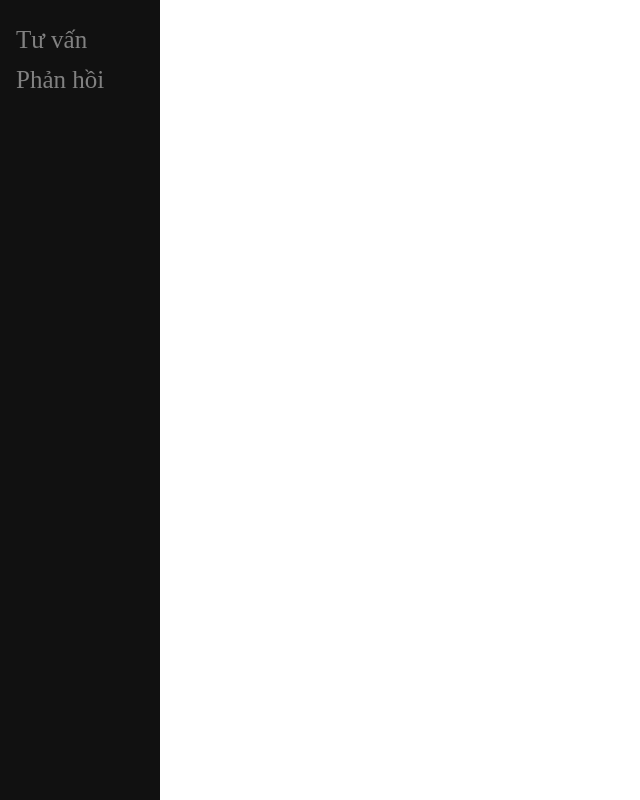
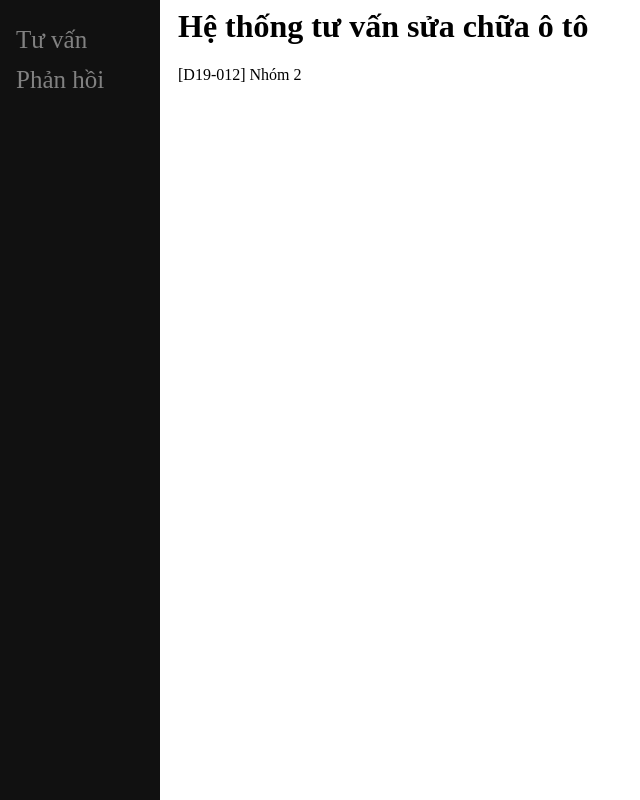
Before and after one commit to nukima/kbs-demo, a Django app: page /polls/home in a window 1280 px wide. Shown: the whole page, without its empty margins (0-640 px from the left). Run offline with Django 4.2, Linux system fonts and the light colour scheme.

Commit message:
manhnk commit

```diff
--- a/kbs-django/polls/templates/index.html
+++ b/kbs-django/polls/templates/index.html
@@ -39,6 +39,9 @@
   <a href="tuvan">Tư vấn</a>
   <a href="feed_back">Phản hồi</a>
 </div>
-
+<div class="main">
+  <h1>Hệ thống tư vấn sửa chữa ô tô</h1>
+  <p>[D19-012] Nhóm 2</p>
+</div>
 </body>
 </html>
--- a/kbs-django/polls/views.py
+++ b/kbs-django/polls/views.py
@@ -40,6 +40,8 @@ def tuvan(request):
 		customerTel = request.GET['customerTel']
 		# get list symptoms
 		symptoms = request.GET.getlist('symptoms')
+		if (len(symptoms) > 3):
+			symptoms = symptoms[:3]
 		workingEnvironment = request.GET['workingEnvironment']
 		workingYear = request.GET['workingYear']
 		kilometer = request.GET['kilometer']
```
